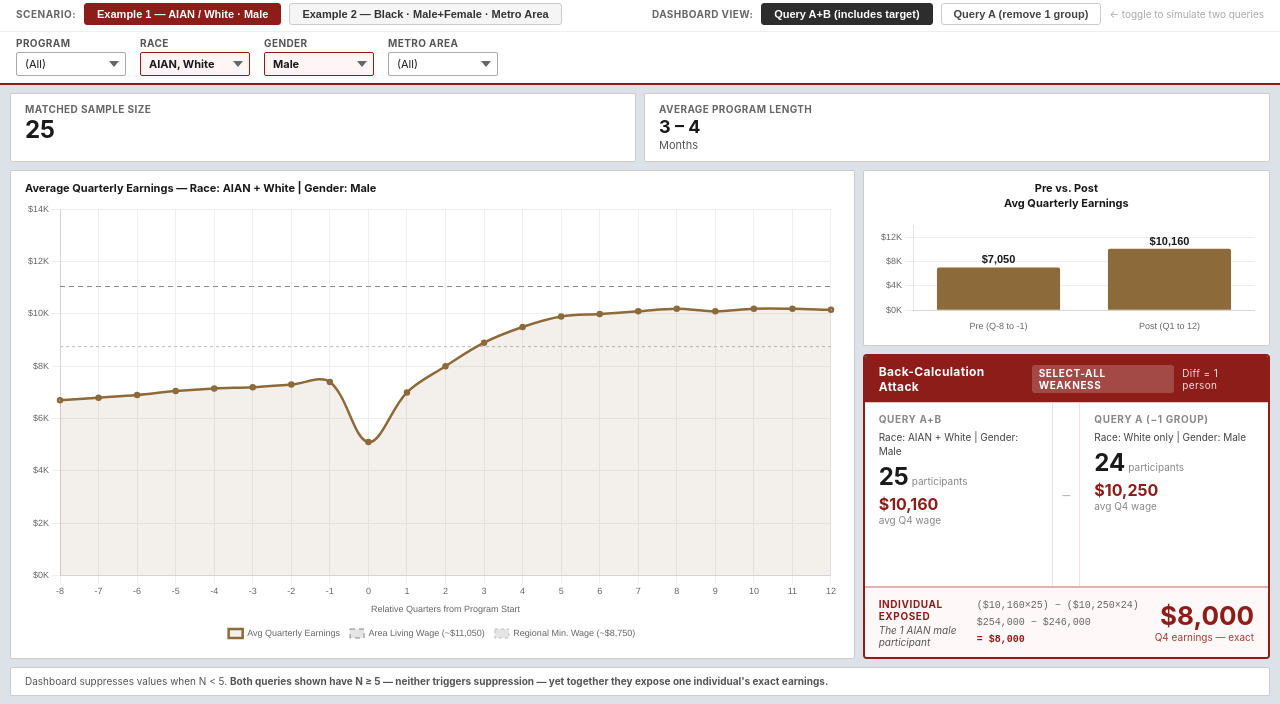
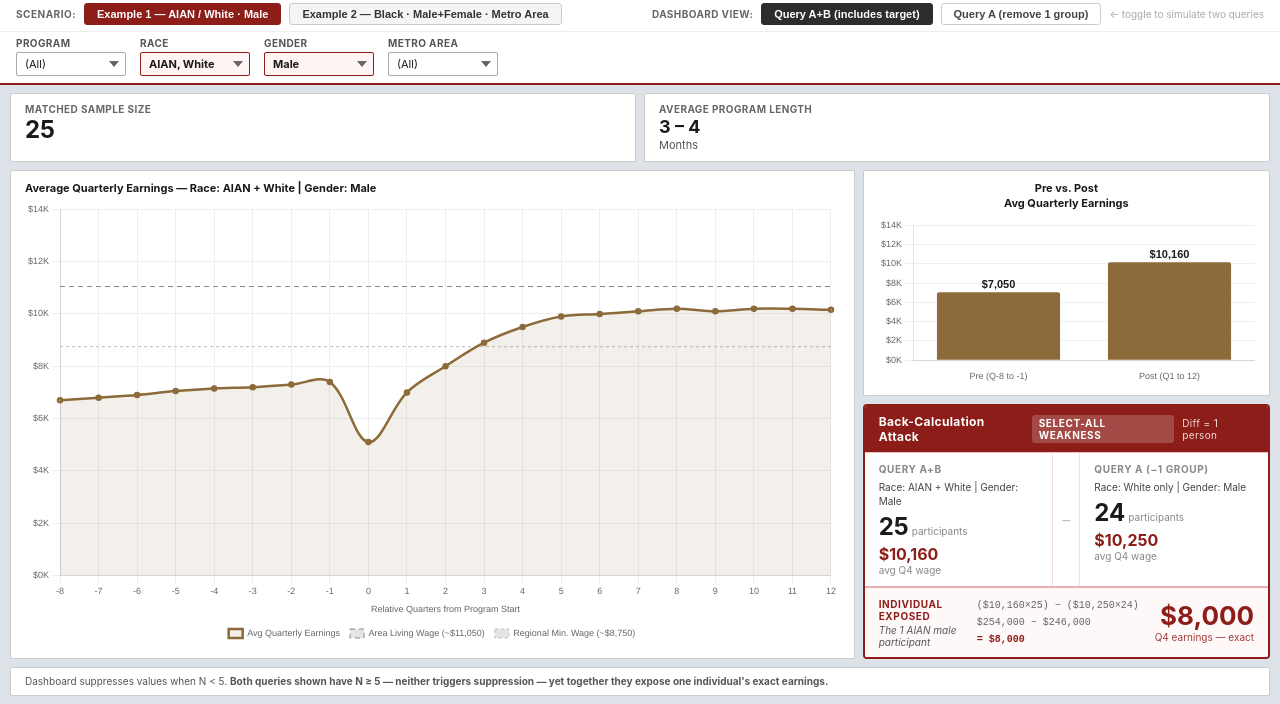
Before and after one commit to georgetown-mdi/noise-infusion-dashboard, a website: page back-calc/index.html in a window 1280 px wide. Shown: the part 96-800 px from the top of the page. Drawn offline with nearby package versions, Linux system fonts and the light colour scheme.

Commit message:
Fix right-pane spacing: bar chart fills space, attack panel content-height
Co-Authored-By: Claude Sonnet 4.6 <noreply@anthropic.com>

```diff
--- a/back-calc/index.html
+++ b/back-calc/index.html
@@ -65,17 +65,17 @@ body { font-family: -apple-system, BlinkMacSystemFont, 'Segoe UI', Arial, sans-s
 .right-pane { flex: 1; display: flex; flex-direction: column; gap: 8px; min-height: 0; }
 
 /* Bar chart card */
-.bar-card { flex: 0 0 36%; background: #fff; border: 1px solid #ccc; padding: 10px 14px; border-radius: 2px; display: flex; flex-direction: column; min-height: 0; }
+.bar-card { flex: 1; background: #fff; border: 1px solid #ccc; padding: 10px 14px; border-radius: 2px; display: flex; flex-direction: column; min-height: 0; }
 .bar-title { font-size: 11px; font-weight: 700; text-align: center; margin-bottom: 6px; color: #1a1a1a; line-height: 1.35; }
 .bar-wrap { position: relative; flex: 1; min-height: 0; }
 
 /* Attack panel */
-.attack-panel { flex: 1; background: #fff; border: 2px solid #8C1D18; border-radius: 4px; overflow: hidden; display: flex; flex-direction: column; min-height: 0; }
+.attack-panel { flex: 0 0 auto; background: #fff; border: 2px solid #8C1D18; border-radius: 4px; overflow: hidden; }
 .attack-header { background: #8C1D18; color: #fff; padding: 8px 14px; font-size: 12px; font-weight: 700; letter-spacing: .03em; display: flex; align-items: center; gap: 8px; flex-shrink: 0; }
 .attack-header .tag { background: rgba(255,255,255,.2); padding: 2px 7px; border-radius: 3px; font-size: 10px; letter-spacing: .06em; text-transform: uppercase; }
 .attack-header .note { margin-left: auto; font-size: 10px; font-weight: 400; opacity: .85; }
-.attack-body { flex: 1; display: flex; flex-direction: column; border-top: 1px solid #f0c0c0; overflow: hidden; }
-.attack-queries { display: flex; align-items: stretch; flex: 1; min-height: 0; }
+.attack-body { display: flex; flex-direction: column; border-top: 1px solid #f0c0c0; }
+.attack-queries { display: flex; align-items: stretch; }
 .query-col { flex: 1; padding: 10px 14px; min-width: 0; overflow: hidden; }
 .query-label { font-size: 10px; font-weight: 700; text-transform: uppercase; letter-spacing: .06em; color: #888; margin-bottom: 5px; }
 .query-desc { font-size: 10px; color: #444; margin-bottom: 7px; line-height: 1.4; }
```
